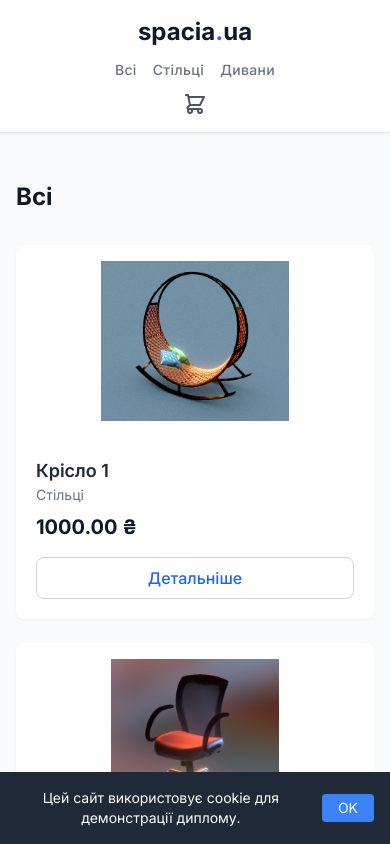
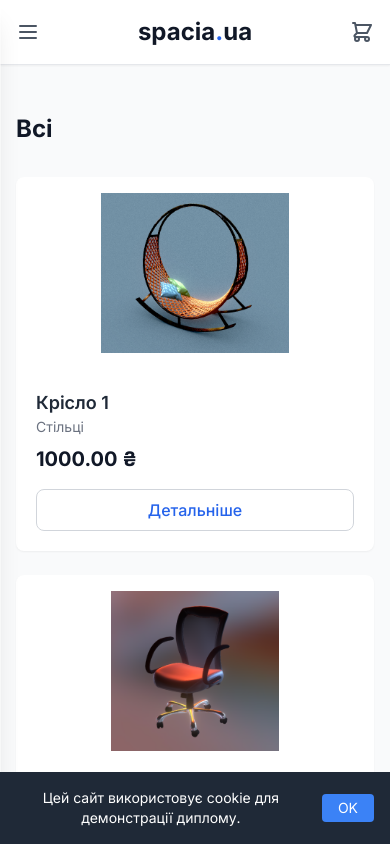
Before and after one commit to antonlashchenko/diploma-showcase, a Next.js app: page / in a window 390 px wide. Shown: the top 844 px of the page. Built offline with nearby package versions, Linux system fonts and the light colour scheme.

Commit message:
design changes

```diff
--- a/app/page.js
+++ b/app/page.js
@@ -26,10 +26,13 @@ export default function Home() {
 
         <div className="grid grid-cols-1 sm:grid-cols-2 lg:grid-cols-4 gap-6 sm:gap-8">
           {filteredProducts.map((product) => (
-            <div key={product.id} className="bg-white rounded-lg shadow-sm overflow-hidden flex flex-col transition-all duration-300 ease-in-out hover:shadow-xl group">
 
-              {/* ↓↓ ЗМІНА ТУТ ↓↓ */}
-              {/* Змінили object-cover на object-contain, щоб бачити все фото */}
+            // ↓↓ ЗМІНА ТУТ: <Link> тепер обгортає ВСЮ картку ↓↓
+            <Link
+              href={`/item/${product.id}`}
+              key={product.id}
+              className="bg-white rounded-lg shadow-sm overflow-hidden flex flex-col transition-all duration-300 ease-in-out hover:shadow-xl group"
+            >
               <div className="h-48 w-full flex items-center justify-center p-4">
                 <img
                   src={product.image}
@@ -37,21 +40,20 @@ export default function Home() {
                   className="h-full w-full object-contain"
                 />
               </div>
-              {/* ↑↑ КІНЕЦЬ ЗМІНИ ↑↑ */}
 
               <div className="p-5 flex flex-col flex-grow">
                 <h3 className="text-lg font-semibold text-gray-800 truncate">{product.title}</h3>
                 <p className="text-gray-500 text-sm capitalize">{product.category}</p>
                 <p className="text-xl font-bold text-gray-900 mt-2 mb-4">{product.price.toFixed(2)} ₴</p>
 
-                <Link
-                  href={`/item/${product.id}`}
-                  className="mt-auto text-center bg-white text-blue-600 border border-gray-300 py-2 px-4 rounded-lg font-medium hover:bg-blue-600 hover:text-white hover:border-blue-600"
+                {/* ↓↓ ЗМІНА ТУТ: Це більше не <Link>, а просто <span> ↓↓ */}
+                <span
+                  className="mt-auto text-center bg-white text-blue-600 border border-gray-300 py-2 px-4 rounded-lg font-medium group-hover:bg-blue-600 group-hover:text-white group-hover:border-blue-600 transition-all"
                 >
                   Детальніше
-                </Link>
+                </span>
               </div>
-            </div>
+            </Link>
           ))}
         </div>
       </main>
--- a/components/Header.js
+++ b/components/Header.js
@@ -1,6 +1,7 @@
 // Шлях: components/Header.js
 "use client";
 
+import { useState } from 'react'; // <-- Імпортуємо useState для меню
 import Link from 'next/link';
 import { useCart } from '../context/CartContext';
 import { getCategories } from '../lib/data';
@@ -9,16 +10,40 @@ export default function Header({ onSelectCategory }) {
   const { itemCount } = useCart();
   const categories = getCategories();
 
+  // 1. Стан для відстеження відкритого/закритого мобільного меню
+  const [isMenuOpen, setIsMenuOpen] = useState(false);
+
+  // 2. Функція для обробки кліку по категорії в мобільному меню
+  const handleCategoryClick = (category) => {
+    onSelectCategory(category); // Встановлюємо категорію
+    setIsMenuOpen(false); // Закриваємо меню
+  };
+
   return (
+    <>
       <header className="w-full bg-white shadow-sm sticky top-0 z-40 border-b border-gray-200">
-      {/* ↓↓ Змінено відступи 'px-4' для мобільних ↓↓ */}
-      <nav className="container mx-auto px-4 sm:px-6 py-4 flex flex-col sm:flex-row justify-between items-center">
-        <Link href="/" className="text-2xl font-bold text-gray-900 mb-3 sm:mb-0">
+        <nav className="container mx-auto px-4 sm:px-6 py-4 flex justify-between items-center">
+
+          {/* 3. Кнопка "Гамбургер" (тільки на мобільних) */}
+          <div className="md:hidden flex items-center">
+            <button
+              onClick={() => setIsMenuOpen(true)} // Відкриває меню
+              className="text-gray-600 hover:text-blue-600"
+              aria-label="Відкрити меню"
+            >
+              <svg className="w-6 h-6" fill="none" stroke="currentColor" viewBox="0 0 24 24" xmlns="http://www.w3.org/2000/svg">
+                <path strokeLinecap="round" strokeLinejoin="round" strokeWidth="2" d="M4 6h16M4 12h16M4 18h16"></path>
+              </svg>
+            </button>
+          </div>
+
+          {/* 4. Логотип (тепер це посилання на головну) */}
+          <Link href="/" className="text-2xl font-bold text-gray-900 mx-auto md:mx-0">
             spacia<span className="text-blue-600">.</span>ua
           </Link>
 
-        {/* ↓↓ Змінено відступи 'gap-x-4' для мобільних ↓↓ */}
-        <div className="flex flex-wrap justify-center gap-x-4 sm:gap-x-5 gap-y-2">
+          {/* 5. Меню Категорій (тільки на десктопі) */}
+          <div className="hidden md:flex flex-wrap justify-center gap-x-5 gap-y-2">
             {categories.map(category => (
               <button
                 key={category}
@@ -30,7 +55,8 @@ export default function Header({ onSelectCategory }) {
             ))}
           </div>
 
-        <Link href="/cart" className="relative mt-3 sm:mt-0">
+          {/* 6. Іконка Кошика (залишається праворуч) */}
+          <Link href="/cart" className="relative">
             <svg className="w-6 h-6 text-gray-600 hover:text-blue-600" fill="none" stroke="currentColor" viewBox="0 0 24 24" xmlns="http://www.w3.org/2000/svg">
               <path strokeLinecap="round" strokeLinejoin="round" strokeWidth="2" d="M3 3h2l.4 2M7 13h10l4-8H5.4M7 13L5.4 5M7 13l-2.293 2.293c-.63.63-.184 1.707.707 1.707H17m0 0a2 2 0 100 4 2 2 0 000-4zm-8 2a2 2 0 11-4 0 2 2 0 014 0z"></path>
             </svg>
@@ -42,5 +68,45 @@ export default function Header({ onSelectCategory }) {
           </Link>
         </nav>
       </header>
+
+      {/* 7. ВИЇЖДЖАЮЧЕ МОБІЛЬНЕ МЕНЮ */}
+      {/* Затемнення фону */}
+      {isMenuOpen && (
+        <div
+          className="fixed inset-0 bg-black/30 z-40 md:hidden"
+          onClick={() => setIsMenuOpen(false)}
+        ></div>
+      )}
+      {/* Саме меню */}
+      <div
+        className={`fixed top-0 left-0 w-3/4 max-w-sm h-full bg-white shadow-xl z-50 transform ${isMenuOpen ? 'translate-x-0' : '-translate-x-full'} transition-transform duration-300 ease-in-out md:hidden`}
+      >
+        <div className="p-4">
+          {/* Кнопка "Закрити" (Х) всередині меню */}
+          <button
+            onClick={() => setIsMenuOpen(false)}
+            className="text-gray-500 hover:text-gray-800"
+            aria-label="Закрити меню"
+          >
+            <svg className="w-6 h-6" fill="none" stroke="currentColor" viewBox="0 0 24 24" xmlns="http://www.w3.org/2000/svg">
+              <path strokeLinecap="round" strokeLinejoin="round" strokeWidth="2" d="M6 18L18 6M6 6l12 12"></path>
+            </svg>
+          </button>
+
+          {/* Список категорій в меню */}
+          <nav className="mt-8 flex flex-col gap-2">
+            {categories.map(category => (
+              <button
+                key={category}
+                onClick={() => handleCategoryClick(category)}
+                className="text-gray-800 hover:bg-blue-50 capitalize text-lg font-medium p-3 rounded-lg text-left"
+              >
+                {category}
+              </button>
+            ))}
+          </nav>
+        </div>
+      </div>
+    </>
   );
 }
```
Lines whose indentation alone changed are shown as unchanged.
